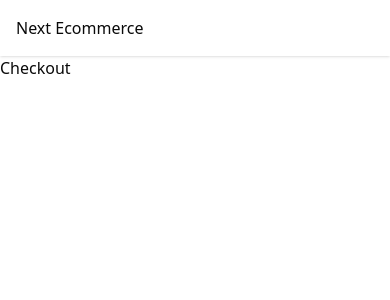
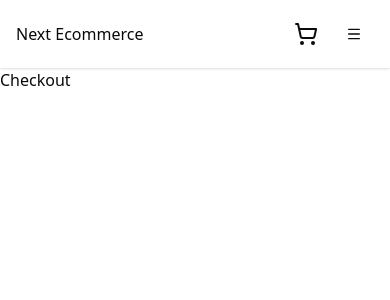
Before and after one commit to ItsMrDav/next-ecommerce, a Next.js app: page /checkout in a window 390 px wide. Shown: the top 300 px of the page. Built offline with nearby package versions, Linux system fonts and the light colour scheme.

Commit message:
feat: add shopping cart integration and mobile nav menu

```diff
--- a/components/navbar.tsx
+++ b/components/navbar.tsx
@@ -1,14 +1,39 @@
+'use client';
+
+import { useCartStore } from '@/store/cart-store';
+import { Menu, ShoppingCart, X } from 'lucide-react';
 import Link from 'next/link';
+import { useEffect, useState } from 'react';
+import { Button } from './ui/button';
 
 export default function Navbar() {
+  const [mobileOpen, setMobileOpen] = useState<boolean>(false);
+  const { items } = useCartStore();
+  const cartCount = items.reduce((acc, item) => acc + item.quantity, 0);
+
+  useEffect(() => {
+    const handleResize = () => {
+      if (window.innerWidth >= 768) {
+        setMobileOpen(false);
+      }
+    };
+    window.addEventListener('resize', handleResize);
+    handleResize();
+
+    return () => window.removeEventListener('resize', handleResize);
+  }, []);
+
   return (
     <nav className="sticky top-0 z-50 bg-white shadow">
-      <div className="container  flex items-center justify-between py-4">
+      <div className="container flex items-center justify-between py-4">
         <Link href="/" className="hover:text-blue-600">
           Next Ecommerce
         </Link>
 
         <div className="hidden md:flex space-x-6">
+          <Link href="/" className="hover:text-blue-600">
+            Home
+          </Link>
           <Link href="/products" className="hover:text-blue-600">
             Products
           </Link>
@@ -16,8 +41,48 @@ export default function Navbar() {
             Checkout
           </Link>
         </div>
-        <div className="flex items-center space-x-4"></div>
+
+        <div className="flex items-center gap-4">
+          <Link className="relative" href="/checkout">
+            <ShoppingCart className="h-6 w-6" />
+            {cartCount > 0 && (
+              <span className="absolute -top-2 -right-2 w-5 h-5 grid place-items-center rounded-full bg-red-500 text-xs text-white">
+                {cartCount}
+              </span>
+            )}
+          </Link>
+
+          <Button
+            variant="ghost"
+            className="md:hidden"
+            onClick={() => setMobileOpen(prev => !prev)}
+          >
+            {mobileOpen ? <X /> : <Menu />}
+          </Button>
+        </div>
       </div>
+
+      {mobileOpen && (
+        <nav className="md:hidden bg-white shadow-md text-center">
+          <ul className="flex flex-col p-4 gap-2">
+            <li>
+              <Link className="block hover:text-blue-600" href="/">
+                Home
+              </Link>
+            </li>
+            <li>
+              <Link className="block hover:text-blue-600" href="/products">
+                Products
+              </Link>
+            </li>
+            <li>
+              <Link className="block hover:text-blue-600" href="/checkout">
+                Checkout
+              </Link>
+            </li>
+          </ul>
+        </nav>
+      )}
     </nav>
   );
 }
--- a/components/product-detail.tsx
+++ b/components/product-detail.tsx
@@ -10,10 +10,11 @@ interface Props {
 }
 
 export default function ProductDetail({ product }: Props) {
-  const { items, addItem, removeItem, clearCart } = useCartStore(); //Comes from Zustend store
-  const price = product.default_price as Stripe.Price;
+  const { items, addItem, removeItem } = useCartStore(); //Comes from Zustend store
   const cartItem = items.find(item => item.id === product.id);
   const quantity = cartItem ? cartItem.quantity : 0;
+
+  const price = product.default_price as Stripe.Price;
 
   const onAddItem = () => {
     addItem({
```
